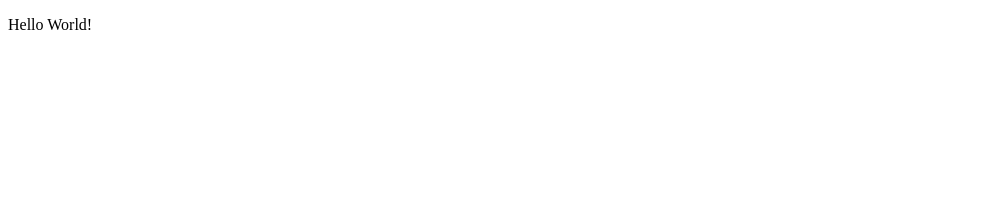
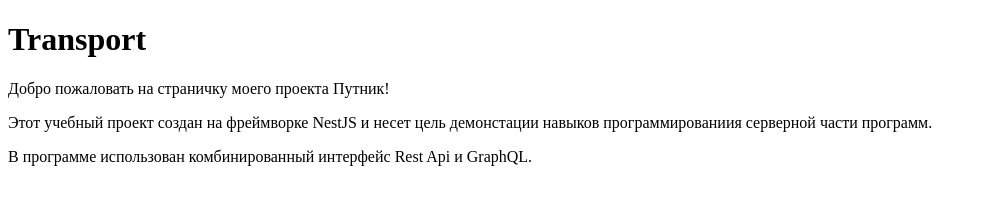
Before and after one commit to AntonRemenets/transport, a website: page public/index.html in a window 1280 px wide. Shown: the whole page, without its empty margins (0-987 px from the left). Drawn offline with Linux system fonts and the light colour scheme.

Commit message:
starting to do html

```diff
--- a/public/index.html
+++ b/public/index.html
@@ -1,13 +1,18 @@
 <!doctype html>
-<html lang="en">
+<html lang='en'>
 <head>
-  <meta charset="UTF-8">
-  <meta name="viewport"
-        content="width=device-width, user-scalable=no, initial-scale=1.0, maximum-scale=1.0, minimum-scale=1.0">
-  <meta http-equiv="X-UA-Compatible" content="ie=edge">
-  <title>Document</title>
+  <meta charset='UTF-8'>
+  <meta name='viewport'
+        content='width=device-width, user-scalable=no, initial-scale=1.0, maximum-scale=1.0, minimum-scale=1.0'>
+  <meta http-equiv='X-UA-Compatible' content='ie=edge'>
+  <title>Transport API</title>
 </head>
 <body>
-<p>Hello World!</p>
+<h1>Transport</h1>
+<p>Добро пожаловать на страничку моего проекта Путник!</p>
+<p>Этот учебный проект создан на фреймворке NestJS и несет цель демонстации навыков программированиия серверной части
+  программ.</p>
+<p>В программе использован комбинированный интерфейс Rest Api и GraphQL.</p>
+<p></p>
 </body>
 </html>
```
